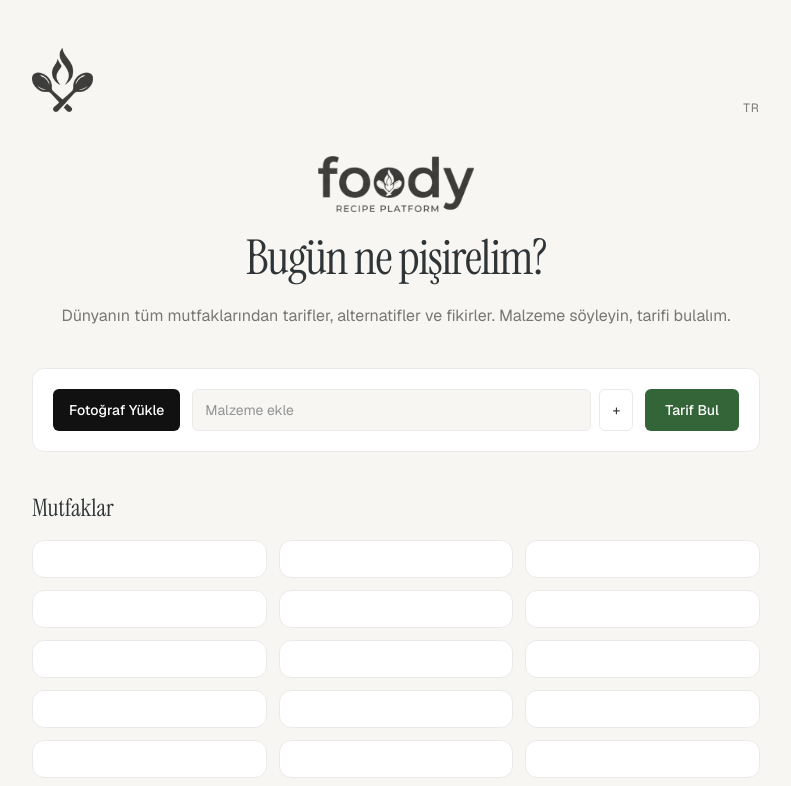
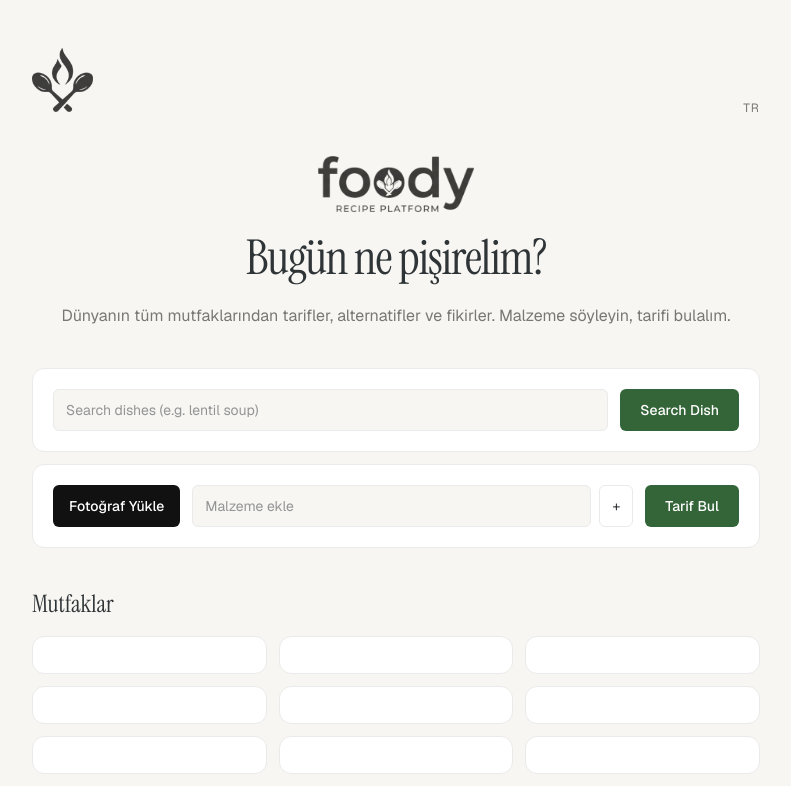
Before and after one commit to TechnoBytee/foody, a Next.js app: page /1 in a window 1280 px wide. Shown: the top 786 px of the page, without its empty margins (244-1035 px from the left). Built offline with nearby package versions, Linux system fonts and the light colour scheme.

Commit message:
feat(search): add separate dish-name search with similar suggestions

```diff
--- /dev/null
+++ b/src/components/DishSearch.tsx
@@ -0,0 +1,95 @@
+"use client";
+
+import { useState } from "react";
+import { recipes, Recipe } from "@/data/recipes";
+import { searchDishes, suggestSimilarDishes } from "@/services/recipe-search";
+
+// Malzeme aramasından ayrı, kendi state'i ve servisi olan yemek adı araması.
+export default function DishSearch({
+  locale,
+  onResults,
+}: {
+  locale: "tr" | "en";
+  onResults: (recipes: Recipe[]) => void;
+}) {
+  const [query, setQuery] = useState("");
+  const [suggestions, setSuggestions] = useState<string[]>([]);
+  const [notFound, setNotFound] = useState(false);
+
+  const copy =
+    locale === "tr"
+      ? {
+          placeholder: "Yemek adı ara (örn. mercimek çorbası)",
+          button: "Yemek Ara",
+          didYouMean: "Bunu mu demek istedin?",
+          notFound: "Bu yemek bulunamadı. Benzer önerilere göz atabilirsin.",
+        }
+      : {
+          placeholder: "Search dishes (e.g. lentil soup)",
+          button: "Search Dish",
+          didYouMean: "Did you mean this?",
+          notFound: "No dish found. Take a look at the similar suggestions.",
+        };
+
+  const run = (value: string) => {
+    const results = searchDishes(value, recipes, locale);
+    onResults(results);
+    if (results.length > 0) {
+      setSuggestions([]);
+      setNotFound(false);
+      return;
+    }
+    const similar = suggestSimilarDishes(value, recipes, locale);
+    setSuggestions(similar);
+    setNotFound(similar.length === 0);
+  };
+
+  const applySuggestion = (name: string) => {
+    setQuery(name);
+    setSuggestions([]);
+    setNotFound(false);
+    run(name);
+  };
+
+  return (
+    <div className="w-full rounded-xl border border-[#EAEAEA] bg-white p-5">
+      <div className="flex flex-col gap-3 sm:flex-row">
+        <input
+          value={query}
+          onChange={(e) => setQuery(e.target.value)}
+          onKeyDown={(e) => e.key === "Enter" && run(query)}
+          placeholder={copy.placeholder}
+          aria-label={copy.placeholder}
+          className="min-w-0 flex-1 rounded-md border border-[#EAEAEA] bg-[#F7F6F3] px-3 py-2.5 text-sm outline-none focus:border-[#9A9A9A]"
+        />
+        <button
+          onClick={() => run(query)}
+          className="rounded-md bg-[#346538] px-5 py-2.5 text-sm font-medium text-white hover:bg-[#2C5530] active:scale-[0.98] transition"
+        >
+          {copy.button}
+        </button>
+      </div>
+      {notFound && (
+        <p className="mt-3 text-sm text-[#787774]">{copy.notFound}</p>
+      )}
+      {suggestions.length > 0 && (
+        <div className="mt-3 rounded-md bg-[#EDF3EC] px-4 py-3">
+          <p className="text-xs font-medium uppercase tracking-wide text-[#346538]">
+            {copy.didYouMean}
+          </p>
+          <div className="mt-2 flex flex-wrap gap-2">
+            {suggestions.map((name) => (
+              <button
+                key={name}
+                onClick={() => applySuggestion(name)}
+                className="rounded-full border border-[#EAEAEA] bg-white px-3 py-1 text-xs text-[#2F3437] transition hover:-translate-y-0.5 hover:border-[#C9C9C9]"
+              >
+                {name}
+              </button>
+            ))}
+          </div>
+        </div>
+      )}
+    </div>
+  );
+}
--- a/src/components/HomeClient.tsx
+++ b/src/components/HomeClient.tsx
@@ -2,6 +2,7 @@
 
 import { useEffect, useRef, useState } from "react";
 import Link from "next/link";
+import DishSearch from "./DishSearch";
 import FridgeSearch from "./FridgeSearch";
 import RecipeCards from "./RecipeCards";
 import { hasSplashShown, markSplashShown } from "@/lib/splashState";
@@ -10,6 +11,7 @@ import { Messages, Locale } from "@/i18n";
 
 export default function HomeClient({ messages, locale }: { messages: Messages; locale: Locale }) {
   const [results, setResults] = useState<Recipe[]>([]);
+  const [dishResults, setDishResults] = useState<Recipe[]>([]);
   const [loading, setLoading] = useState(false);
   const [phase, setPhase] = useState<"splash" | "moving" | "done" | null>(() =>
     hasSplashShown() ? null : "splash"
@@ -145,6 +147,8 @@ export default function HomeClient({ messages, locale }: { messages: Messages; l
         <p className="text-[#787774]">{messages.heroSubtitle}</p>
       </section>
 
+      <div className="flex flex-col gap-3">
+        <DishSearch locale={locale} onResults={setDishResults} />
         <FridgeSearch
           labels={{
             upload: messages.uploadButton,
@@ -156,8 +160,18 @@ export default function HomeClient({ messages, locale }: { messages: Messages; l
           onResults={(r) => setResults(r)}
           onLoading={setLoading}
         />
+      </div>
 
       {loading && <p className="animate-pulse text-sm text-[#787774]">{messages.analyzing}</p>}
+
+      {dishResults.length > 0 && (
+        <section className="flex flex-col gap-4">
+          <h2 className="font-serif text-2xl">
+            {locale === "tr" ? "Yemek sonuçları" : "Dish results"}
+          </h2>
+          <RecipeCards recipes={dishResults} locale={locale} />
+        </section>
+      )}
 
       {results.length > 0 && (
         <section className="flex flex-col gap-4">
--- /dev/null
+++ b/src/services/recipe-search.ts
@@ -0,0 +1,92 @@
+import type { Recipe } from "@/data/types";
+
+// Yemek adı araması: malzeme aramasından (src/services/ai.ts) tamamen ayrıdır.
+// Malzemelere bakmaz; yalnızca yemek adı ve yemek meta verilerini tarar.
+type Lang = "tr" | "en";
+
+const fold: Record<string, string> = {
+  ı: "i", İ: "i", ş: "s", Ş: "s", ğ: "g", Ğ: "g",
+  ü: "u", Ü: "u", ö: "o", Ö: "o", ç: "c", Ç: "c",
+  â: "a", î: "i", û: "u",
+};
+
+export function normalizeDish(text: string): string {
+  return text
+    .replace(/[ıİşŞğĞüÜöÖçÇâîû]/g, (c) => fold[c])
+    .toLocaleLowerCase("en")
+    .replace(/[^a-z0-9\s-]/g, " ")
+    .replace(/\s+/g, " ")
+    .trim();
+}
+
+function distance(a: string, b: string): number {
+  const dp = Array.from({ length: b.length + 1 }, (_, i) => i);
+  for (let i = 1; i <= a.length; i++) {
+    let prev = dp[0];
+    dp[0] = i;
+    for (let j = 1; j <= b.length; j++) {
+      const above = dp[j];
+      dp[j] = Math.min(dp[j] + 1, dp[j - 1] + 1, prev + (a[i - 1] === b[j - 1] ? 0 : 1));
+      prev = above;
+    }
+  }
+  return dp[b.length];
+}
+
+function metaText(recipe: Recipe, lang: Lang): string {
+  return [
+    recipe.cuisine,
+    ...(recipe.categories ?? []),
+    ...(recipe.area ? [recipe.area[lang]] : []),
+    ...(recipe.era ? [recipe.era[lang]] : []),
+    ...(recipe.region ? [recipe.region[lang]] : []),
+  ]
+    .map(normalizeDish)
+    .join(" ");
+}
+
+export function searchDishes(query: string, recipes: Recipe[], lang: Lang): Recipe[] {
+  const terms = normalizeDish(query).split(" ").filter((t) => t.length > 1);
+  if (terms.length === 0) return [];
+
+  const scored: { recipe: Recipe; score: number }[] = [];
+  for (const recipe of recipes) {
+    const name = normalizeDish(recipe.name[lang]);
+    const meta = metaText(recipe, lang);
+    let score = 0;
+    for (const term of terms) {
+      if (name === term) score += 4;
+      else if (name.includes(term)) score += 3;
+      else if (meta.includes(term)) score += 1;
+    }
+    if (score === 0) continue;
+    if (name.startsWith(terms.join(" "))) score += 2;
+    scored.push({ recipe, score });
+  }
+  return scored
+    .sort((a, b) => b.score - a.score)
+    .slice(0, 8)
+    .map((s) => s.recipe);
+}
+
+export function suggestSimilarDishes(query: string, recipes: Recipe[], lang: Lang): string[] {
+  const q = normalizeDish(query);
+  if (!q) return [];
+
+  const scored = new Map<string, number>();
+  for (const recipe of recipes) {
+    const name = recipe.name[lang];
+    const normalized = normalizeDish(name);
+    let best = 1 - distance(q, normalized) / Math.max(q.length, normalized.length, 1);
+    if (normalized.includes(q) || q.includes(normalized)) best = Math.max(best, 0.9);
+    for (const word of normalized.split(" ")) {
+      if (word.length < 2) continue;
+      best = Math.max(best, 1 - distance(q, word) / Math.max(q.length, word.length));
+    }
+    if (best >= 0.55) scored.set(name, Math.max(scored.get(name) ?? 0, best));
+  }
+  return [...scored.entries()]
+    .sort((a, b) => b[1] - a[1])
+    .slice(0, 5)
+    .map(([name]) => name);
+}
```
Also changed, not shown: 1 other file (tests, documents, lock files or other folders). Lines whose indentation alone changed are shown as unchanged.
